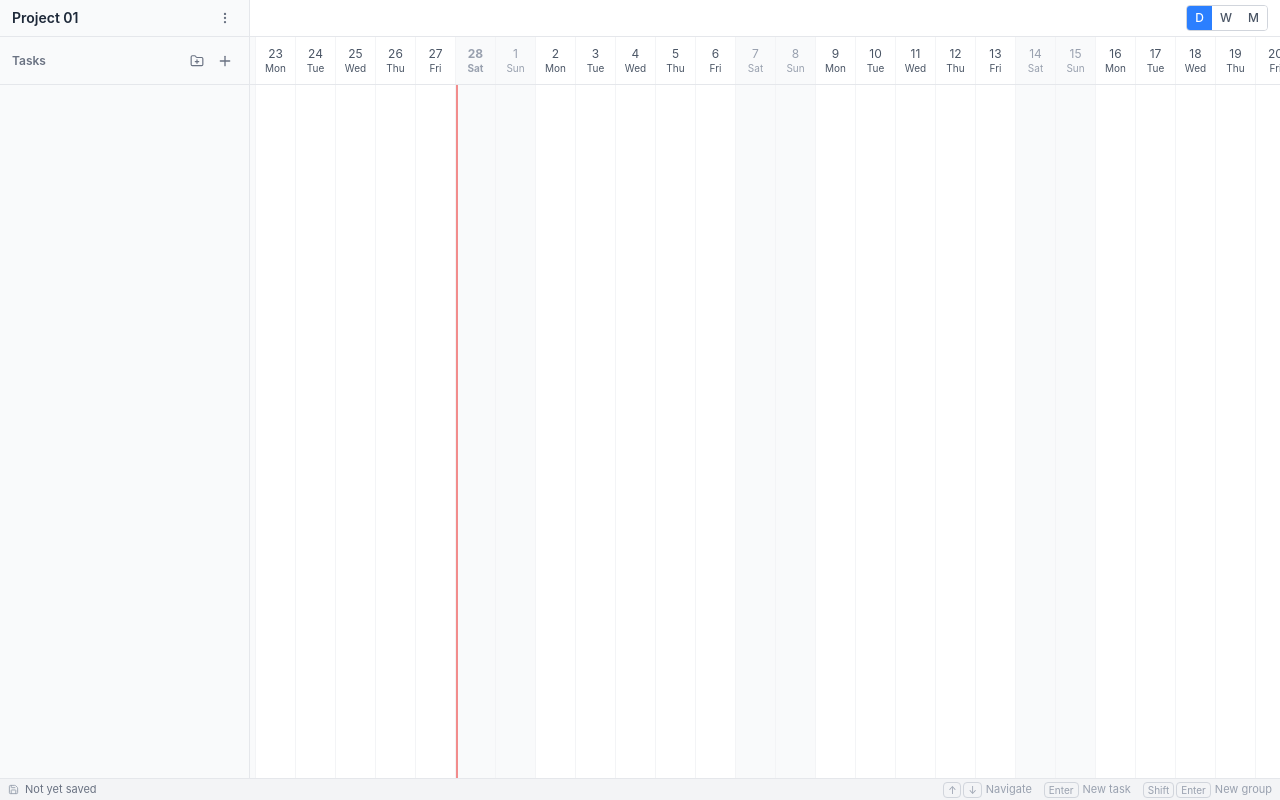
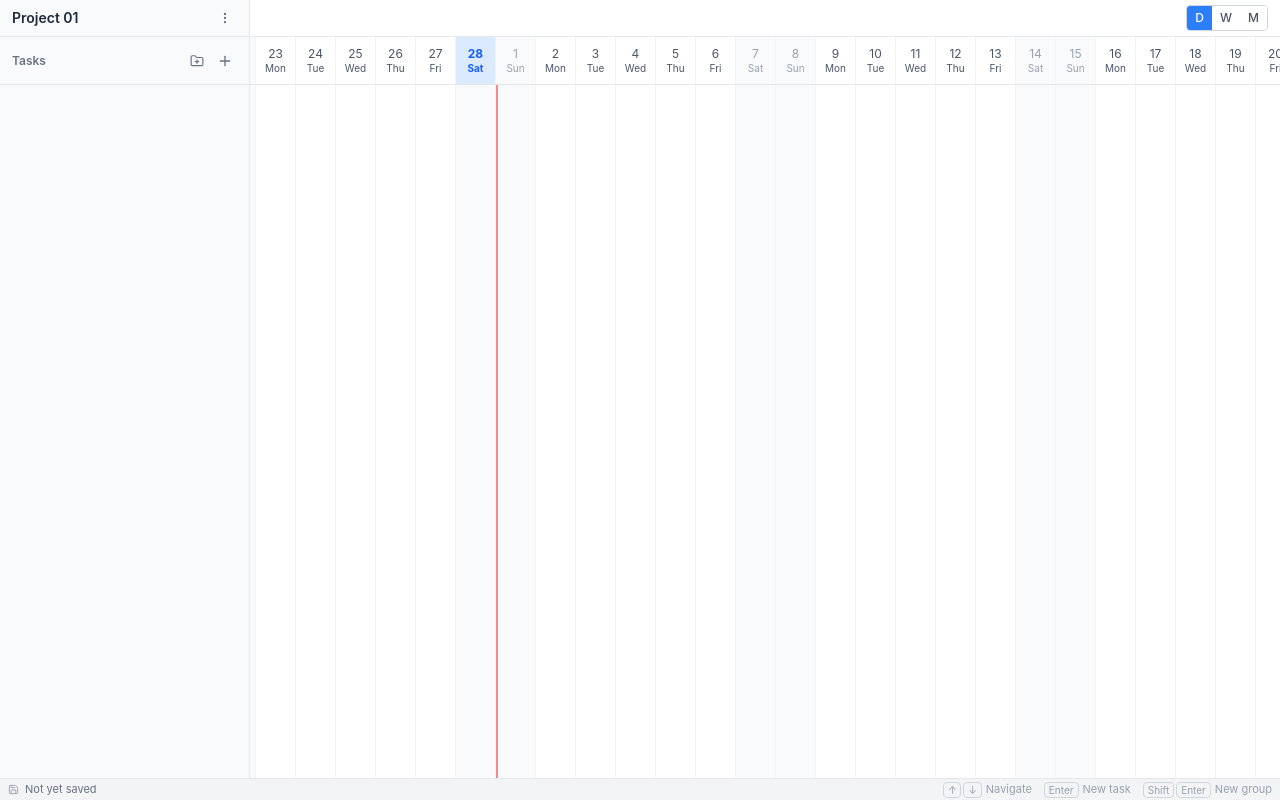
Before and after one commit to richardlm001/Planline, a React (Vite) app: page / in a window 1280 px wide. Built offline with nearby package versions, Linux system fonts and the light colour scheme.

Commit message:
feat: enhance TodayLine component with working day fraction calculation and update interval

```diff
--- a/src/ui/components/Timeline.tsx
+++ b/src/ui/components/Timeline.tsx
@@ -4,7 +4,6 @@ import { todayDayIndex, dayIndexToDate, dateToDayIndex } from '../../domain/cons
 import { useProjectStore } from '../../store/useProjectStore';
 import { TimelineHeader } from './TimelineHeader';
 import { TimelineBody } from './TimelineBody';
-import { TodayLine } from './TodayLine';
 import { LinkingLine } from './LinkingLine';
 import { ZOOM_CONFIGS, HEADER_HEIGHT, TOOLBAR_HEIGHT, STATUS_BAR_HEIGHT, getVisibleDays } from '../constants';
 
@@ -220,9 +219,6 @@ export function Timeline({ scrollRef: scrollRefProp, sidebarWidth = 250 }: Timel
           dayToPixel={dayToPixel}
         />
 
-        {/* Today line */}
-        <TodayLine dayToPixel={dayToPixel} />
-
         {/* Linking drag line */}
         <LinkingLine dayToPixel={dayToPixel} scrollContainer={scrollRef.current} sidebarWidth={sidebarWidth} />
       </div>
--- a/src/ui/components/TimelineBody.tsx
+++ b/src/ui/components/TimelineBody.tsx
@@ -2,6 +2,7 @@ import { useMemo, useCallback } from 'react';
 import { useProjectStore } from '../../store/useProjectStore';
 import { TaskBar } from './TaskBar';
 import { DependencyArrows } from './DependencyArrows';
+import { TodayLine } from './TodayLine';
 import { ROW_HEIGHT } from '../constants';
 import { buildVisualRowMap } from './layoutUtils';
 
@@ -63,6 +64,9 @@ export function TimelineBody({ columnWidth, rangeStartDayIndex, pixelsPerDay, da
         />
       ))}
 
+      {/* Today line (above row lines, below task bars) */}
+      <TodayLine dayToPixel={dayToPixel} />
+
       {/* Dependency arrows */}
       <DependencyArrows
         columnWidth={columnWidth}
--- a/src/ui/components/TimelineHeader.tsx
+++ b/src/ui/components/TimelineHeader.tsx
@@ -16,8 +16,8 @@ export function TimelineHeader({ columns, columnWidth }: TimelineHeaderProps) {
         <div
           key={col.dayIndex}
           className={`flex-shrink-0 flex flex-col items-center justify-center text-xs border-r border-gray-100 ${
-            col.isWeekend ? 'bg-gray-50 text-gray-400' : 'text-gray-600'
-          } ${col.isToday ? 'font-bold text-blue-600' : ''}`}
+            col.isToday ? 'bg-blue-100 font-bold text-blue-600' : col.isWeekend ? 'bg-gray-50 text-gray-400' : 'text-gray-600'
+          }`}
           style={{ width: columnWidth }}
         >
           <span>{col.label}</span>
--- a/src/ui/components/TodayLine.tsx
+++ b/src/ui/components/TodayLine.tsx
@@ -1,30 +1,56 @@
-import { useMemo, useState, useEffect } from 'react';
+import { useState, useEffect } from 'react';
 import { todayDayIndex } from '../../domain/constants';
-import { HEADER_HEIGHT } from '../constants';
+import {
+  HEADER_HEIGHT,
+  WORKING_HOURS_START,
+  WORKING_HOURS_END,
+  TODAY_LINE_UPDATE_INTERVAL_MS,
+} from '../constants';
 
-function useTodayIndex(): number {
-  const [today, setToday] = useState(() => todayDayIndex());
+/**
+ * Compute the fraction of the working day elapsed (0–1).
+ * Before WORKING_HOURS_START → 0, after WORKING_HOURS_END → 1.
+ */
+export function workingDayFraction(now: Date): number {
+  const hours = now.getHours() + now.getMinutes() / 60;
+  if (hours <= WORKING_HOURS_START) return 0;
+  if (hours >= WORKING_HOURS_END) return 1;
+  return (hours - WORKING_HOURS_START) / (WORKING_HOURS_END - WORKING_HOURS_START);
+}
+
+function useTodayPosition(): { dayIndex: number; fraction: number } {
+  const [pos, setPos] = useState(() => ({
+    dayIndex: todayDayIndex(),
+    fraction: workingDayFraction(new Date()),
+  }));
 
   useEffect(() => {
+    const update = () =>
+      setPos({
+        dayIndex: todayDayIndex(),
+        fraction: workingDayFraction(new Date()),
+      });
+
     // Recalculate on window focus
-    const handleFocus = () => setToday(todayDayIndex());
-    window.addEventListener('focus', handleFocus);
+    window.addEventListener('focus', update);
 
-    // Recalculate at next midnight
+    // Recalculate every 30 minutes
+    const interval = setInterval(update, TODAY_LINE_UPDATE_INTERVAL_MS);
+
+    // Recalculate at next midnight (day change)
     const now = new Date();
     const nextMidnight = new Date(now.getFullYear(), now.getMonth(), now.getDate() + 1, 0, 0, 1);
     const msUntilMidnight = nextMidnight.getTime() - now.getTime();
-    const timer = setTimeout(() => {
-      setToday(todayDayIndex());
-    }, msUntilMidnight);
+    const midnightTimer = setTimeout(update, msUntilMidnight);
 
     return () => {
-      window.removeEventListener('focus', handleFocus);
-      clearTimeout(timer);
+      window.removeEventListener('focus', update);
+      clearInterval(interval);
+      clearTimeout(midnightTimer);
     };
-  }, [today]);
+  }, [pos.dayIndex]);
 
-  return today;
+  return pos;
 }
 
 interface TodayLineProps {
@@ -32,12 +58,14 @@ interface TodayLineProps {
 }
 
 export function TodayLine({ dayToPixel }: TodayLineProps) {
-  const today = useTodayIndex();
-  const left = dayToPixel(today);
+  const { dayIndex, fraction } = useTodayPosition();
+  const dayStart = dayToPixel(dayIndex);
+  const dayEnd = dayToPixel(dayIndex + 1);
+  const left = dayStart + fraction * (dayEnd - dayStart);
 
   return (
     <div
-      className="absolute z-20 pointer-events-none"
+      className="absolute z-0 pointer-events-none"
       style={{
         left,
         top: 0,
--- a/src/ui/constants.ts
+++ b/src/ui/constants.ts
@@ -20,6 +20,11 @@ export const TOOLBAR_HEIGHT = 37;
 export const STATUS_BAR_HEIGHT = 22;
 export const BASE_VISIBLE_DAYS = 90;
 
+/** Working hours used to position the today-line within a day column */
+export const WORKING_HOURS_START = 8;  // 8 AM
+export const WORKING_HOURS_END = 17;   // 5 PM
+export const TODAY_LINE_UPDATE_INTERVAL_MS = 30 * 60 * 1000; // 30 minutes
+
 /** Compute the number of visible days needed to fill the viewport at a given zoom level */
 export function getVisibleDays(zoomLevel: ZoomLevel, viewportWidth?: number): number {
   const config = ZOOM_CONFIGS[zoomLevel];
```
Also changed, not shown: 1 other file (tests, documents, lock files or other folders).
